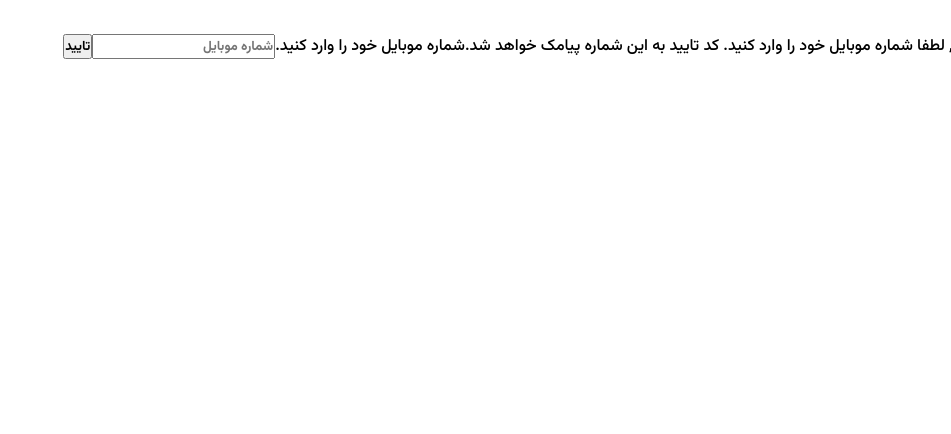
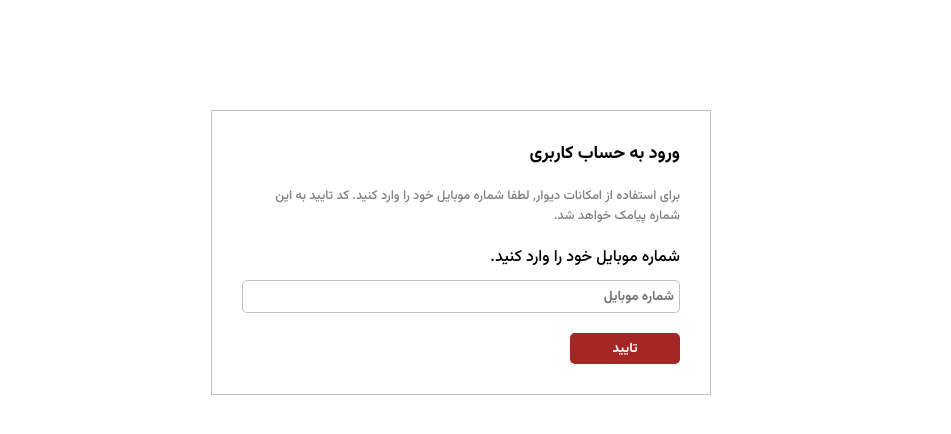
Before and after one commit to vajihe410/Divar, a React (Vite) app: page /auth in a window 1280 px wide. Shown: the top 434 px of the page, without its empty margins (329-1280 px from the left). Built offline with nearby package versions, Linux system fonts and the light colour scheme; no server answers.

Commit message:
Styles:styles for checkOtpForm and sendOtpForm

```diff
--- a/src/components/templates/CheckOtpForm.jsx
+++ b/src/components/templates/CheckOtpForm.jsx
@@ -5,6 +5,8 @@
 import { checkOtp } from '../../services/auth'
 import { setCookie } from '../../utils/cookie'
 import { getProfile } from '../../services/user';
+//styles
+import styles from "./CheckOtpForm.module.css"
 
 function CheckOtpForm({setStep,code,setCode,mobile}) {
   const navigate = useNavigate()
@@ -23,13 +25,13 @@
     if(error)console.log(error)
   }
   return (
-    <form onSubmit={submitHandler}>
+    <form onSubmit={submitHandler} className={styles.form}>
       <p>تایید کد اس ام اس شده</p>
       <span>کد اس ام اس شده به شماره {mobile} را وارد کنید</span>
       <label htmlFor='input'>کد تایید را وارد کنید</label>
       <input id='input' placeholder='کد تایید' value={code} onChange={(e)=> setCode(e.target.value)}/>
       <button type='submit'>ورود</button>
-      <button onClick={()=>setStep(1)}>تغییر شماره موبایل</button>
+      <button onClick={()=>setStep(1)} className={styles.backButton}>تغییر شماره موبایل</button>
     </form>
   )
 }
--- /dev/null
+++ b/src/components/templates/CheckOtpForm.module.css
@@ -0,0 +1,42 @@
+.form{
+    max-width: 500px;
+    margin: auto;
+    display: flex;
+    flex-direction: column;
+    margin-top: 100px;
+    border: 1px solid silver;
+    border-radius: 5px;
+    padding: 30px;
+}
+.form p{
+    font-size: 1.1rem;
+    font-weight: 400;
+    margin-bottom: 20px;
+}
+.form span{
+    color: grey;
+    font-size: 0.8rem;
+    margin-bottom: 20px;
+}
+.form input{
+    margin: 10px 0 20px;
+    padding: 5px;
+    border: 1px solid silver;
+    border-radius: 5px;
+}
+.form button{
+    width: 70px;
+    padding: 5px 10px;
+    border: none;
+    background-color: #a62626;
+    color: #fff;
+    border-radius: 5px;
+    cursor: pointer;
+}
+.form .backButton{
+    background-color: #fff;
+    color: #a62626;
+    border: 1px solid #a62626;
+    width: 150px;
+    margin-top: 30px;
+}
--- a/src/components/templates/SendOtpForm.jsx
+++ b/src/components/templates/SendOtpForm.jsx
@@ -1,5 +1,7 @@
 import React from 'react'
 import { sendOtp } from '../../services/auth'
+//styles
+import styles from './SendOtpForm.module.css'
 
 function SendOtpForm({setStep , setMobile , mobile}) {
 
@@ -12,7 +14,7 @@
     if(error)console.log(error)
   }
   return (
-    <form onSubmit={submitHandler}>
+    <form onSubmit={submitHandler} className={styles.form}>
       <p>ورود به حساب کاربری</p>
       <span>
         برای استفاده از امکانات دیوار, لطفا شماره موبایل خود را وارد کنید. کد تایید به این شماره پیامک خواهد شد.
--- /dev/null
+++ b/src/components/templates/SendOtpForm.module.css
@@ -0,0 +1,34 @@
+.form{
+    max-width: 500px;
+    margin: auto;
+    display: flex;
+    flex-direction: column;
+    margin-top: 100px;
+    border: 1px solid silver;
+    padding: 30px;
+}
+.form p{
+    font-size: 1.1rem;
+    font-weight: 400;
+    margin-bottom: 20px;
+}
+.form span{
+    color: grey;
+    font-size: 0.8rem;
+    margin-bottom: 20px;
+}
+.form input {
+    margin: 10px 0 20px;
+    padding: 5px;
+    border: 1px solid silver;
+    border-radius: 5px;
+}
+.form button{
+    width: 110px;
+    padding: 5px 10px;
+    border: none;
+    background-color: #a62626;
+    color: #fff;
+    border-radius: 5px;
+    cursor: pointer;
+}
```
